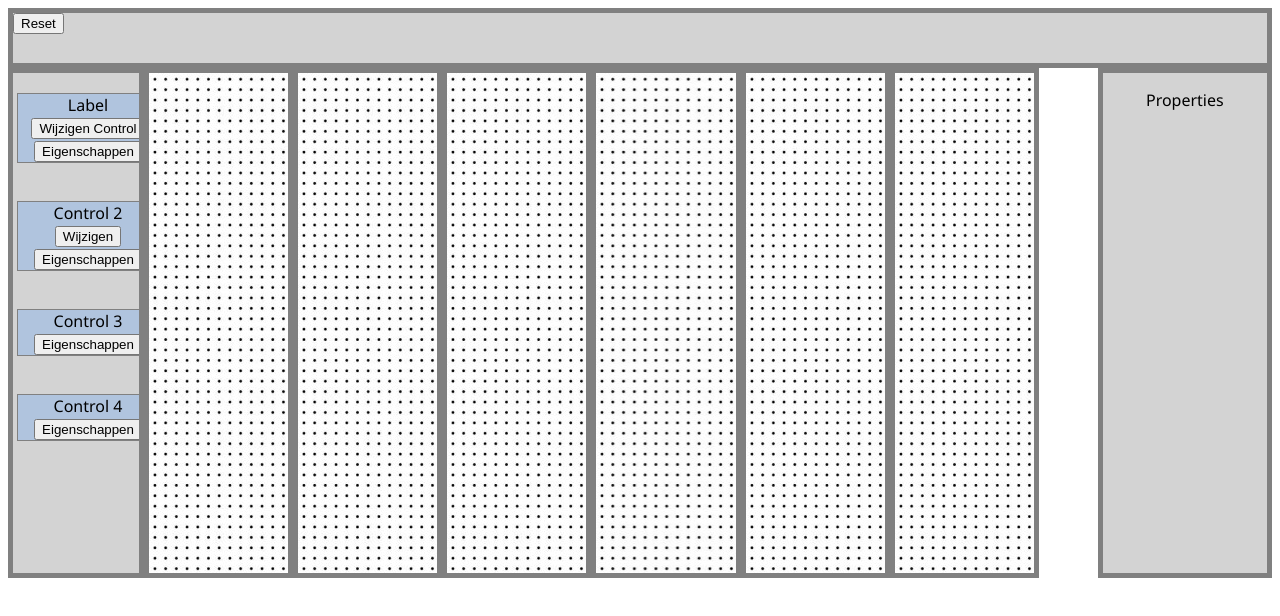
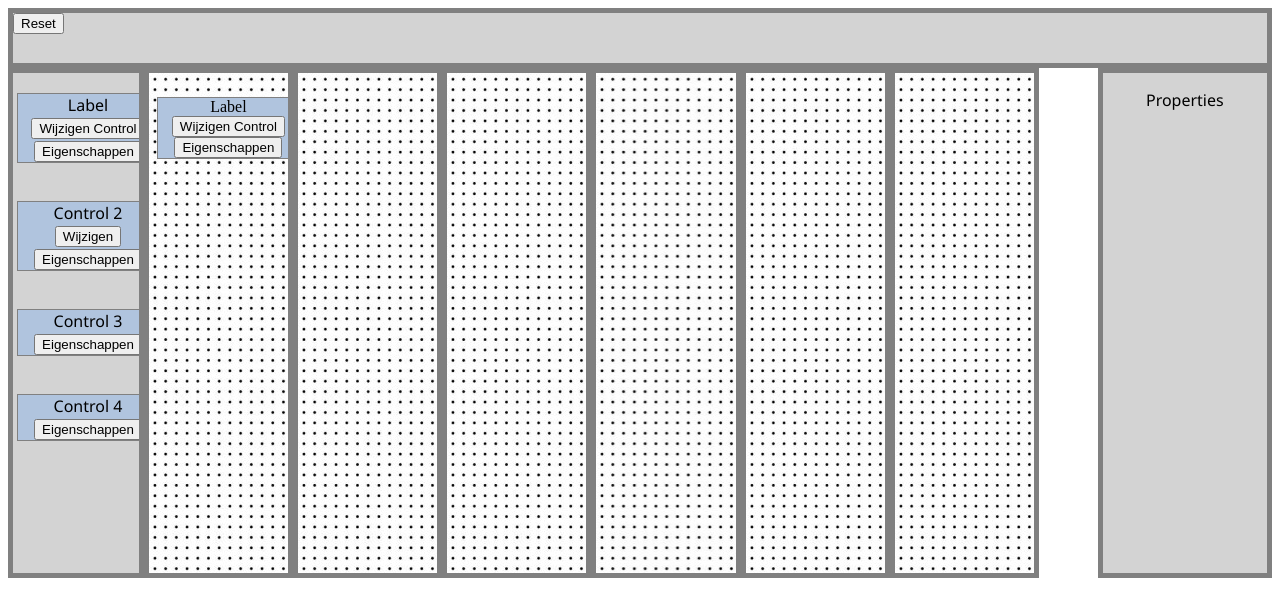
Before and after one commit to waghannoufi/LogiQ, a plain HTML site: page gaffie.html in a window 1280 px wide. Drawn offline with nearby package versions, Linux system fonts and the light colour scheme.

Commit message:
no message

```diff
--- a/gaffie.html
+++ b/gaffie.html
@@ -92,7 +92,18 @@
     <div id="canvas">
         <div class="weekday">
             <ul class="items">
-                <li></li>
+                <li><ul id="control1" class="items">
+                    <ul id="control1" class="items">
+                        <li class="">
+                            <p class="list availablelist" contenteditable="true">Label
+                                <button >Wijzigen Control</button>
+                                <button >Eigenschappen</button>
+                            </p>
+
+
+                        </li>
+
+                    </ul></li>
 
 
 
@@ -102,6 +113,7 @@
   <!-- ------------------------------------------------------------------- -->
 
     </div>
+    <!-- ------------------------------------------------------------------- -->
     <div id="canvas">
         <div class="weekday">
             <ul class="items">
@@ -113,7 +125,6 @@
             </ul>
         </div>
     </div>
-
  <!-- ------------------------------------------------------------------- -->
     <div id="canvas">
         <div class="weekday">
```
